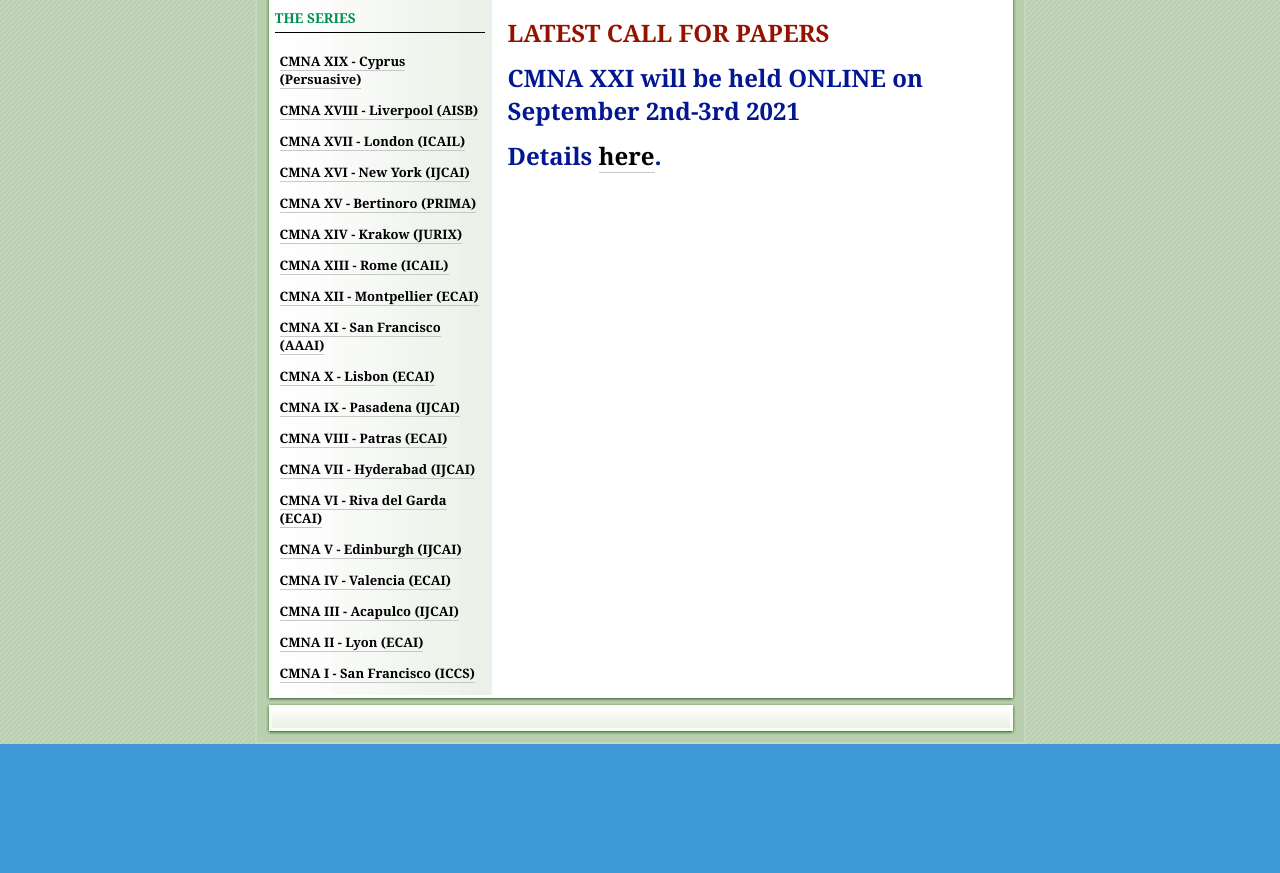
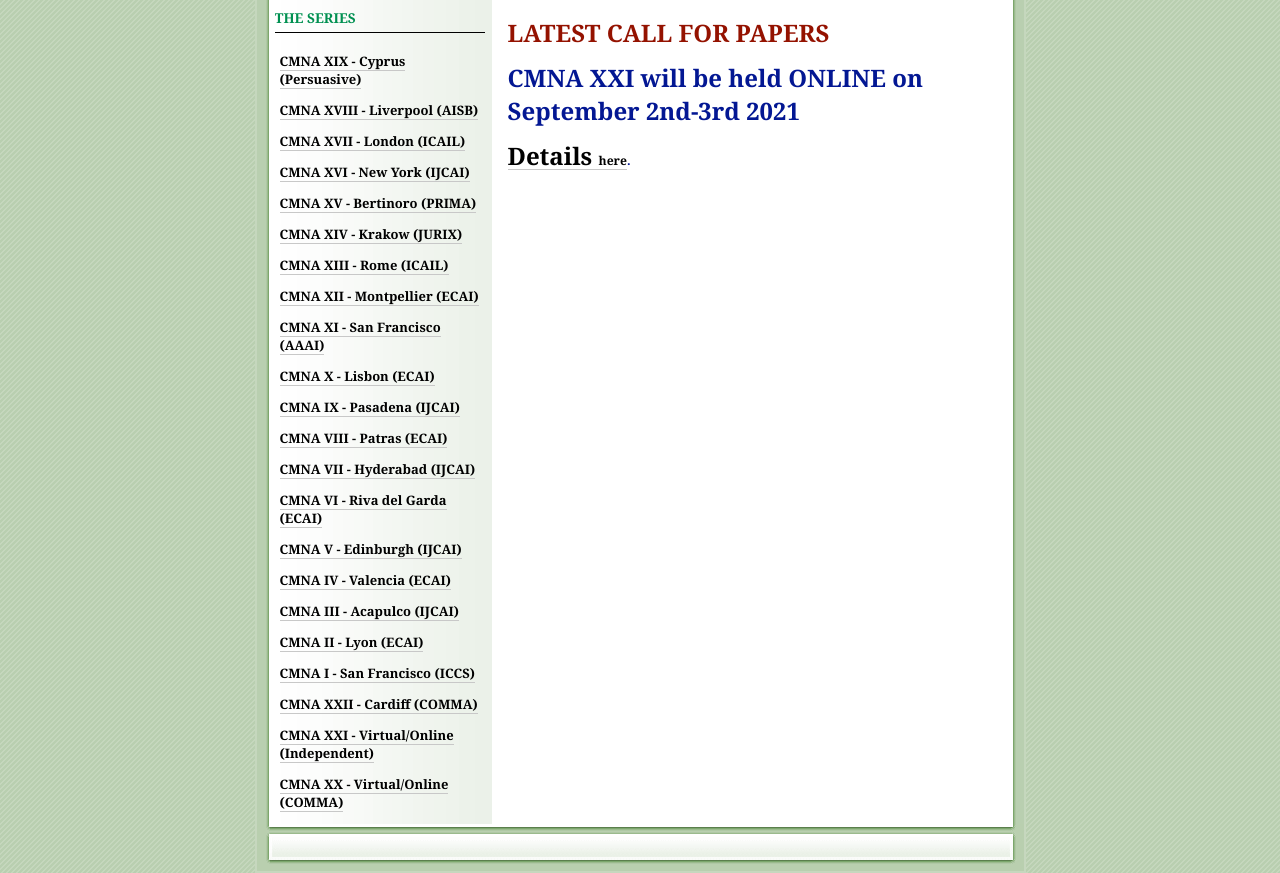
Before and after one commit to CMNA-Workshop/cmna.info, a plain HTML site: page workshops.html in a window 1280 px wide. Shown: the part 294-1167 px from the top of the page. Before the commit the page ends 1038 px from the top, so only its background shows below. Drawn offline with nearby package versions, Linux system fonts and the light colour scheme; files that its build step writes are made by us from their sources.

Commit message:
Add links to current and previous two workshops sites.

```diff
--- a/workshops.html
+++ b/workshops.html
@@ -57,6 +57,15 @@
 <!-- ?php include("series.php");?> -->
 <!-- link rel="import" href="series.html" -->
 <!--#include virtual="series.html" -->
+<p style="font-size: 13px;"><span style="color: rgb(0, 144, 81);">
+
+<a href="https://cmna-workshop.github.io/cmna22/"><strong>CMNA XXII - Cardiff (COMMA)</strong></span></p><p style="font-size: 13px;"><span style="color: rgb(0, 144, 81);">
+
+
+<a href="https://cmna-workshop.github.io/cmna21/"><strong>CMNA XXI - Virtual/Online (Independent)</strong></span></p><p style="font-size: 13px;"><span style="color: rgb(0, 144, 81);">
+
+<a href="https://cmna-workshop.github.io/cmna20/"><strong>CMNA XX - Virtual/Online (COMMA)</strong></span></p><p style="font-size: 13px;"><span style="color: rgb(0, 144, 81);">
+
 											</div>
 										</div>
 									</div>
```
